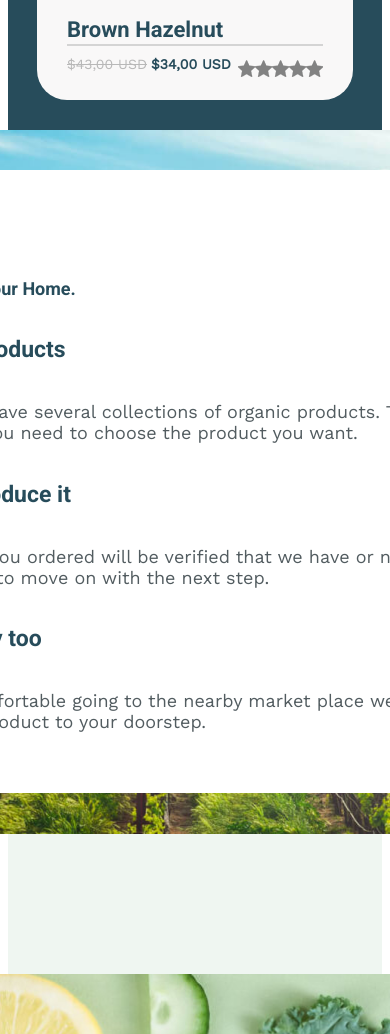
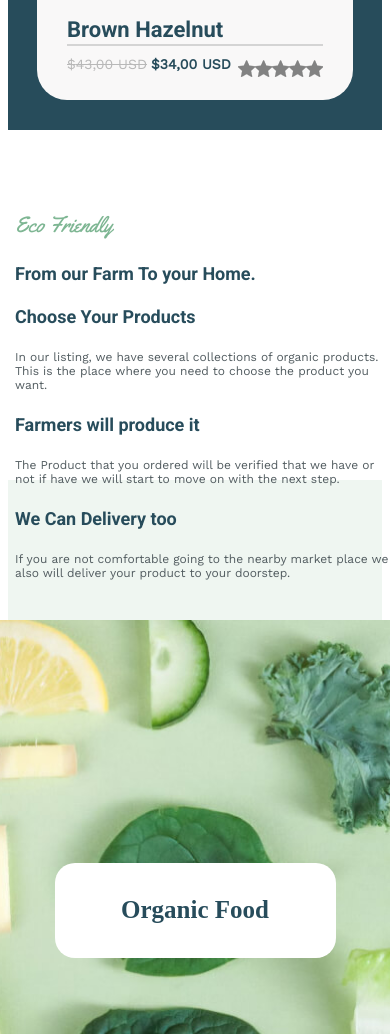
Before and after one commit to AnnaMasko/Organic, a plain HTML site: page index.html in a window 390 px wide. Shown: the part 6700-7734 px from the top of the page. Drawn offline with nearby package versions, Linux system fonts and the light colour scheme; files whose address does not match are found by name.

Commit message:
add adaptation section ecoFriendly

```diff
--- a/styles/ecoFriendly.css
+++ b/styles/ecoFriendly.css
@@ -41,3 +41,163 @@
     font-weight: 400;
     color: var(--color-gray);
 }
+
+@media (max-width:1280px){
+    .ecoFriendly__content{
+        width: 1280px;
+    }
+    .ecoFriendly__img{
+        width: 640px;
+        height: 625px;
+    }
+    .ecoFriendly__container{
+        width: 680px;
+        right: 60px;
+    }
+}
+
+@media (max-width:1152px){
+    .ecoFriendly__content{
+        width: 1152px;
+    }
+    .ecoFriendly__image{
+        height: 600px;
+    }
+    .ecoFriendly__img{
+        width: 576px;
+        height: 562px;
+    }
+    .ecoFriendly__container{
+        width: 610px;
+        height: 563px;
+    }
+}
+
+@media (max-width:1024px){
+    .ecoFriendly__content{
+        width: 1024px;
+    }
+    .ecoFriendly__image{
+        height: 600px;
+    }
+    .ecoFriendly__img{
+        width: 512px;
+        height: 500px;
+    }
+    .ecoFriendly__container{
+        width: 540px;
+        height: 500px;
+    }
+    .container__text{
+        width: 620px;
+        height: 370px;
+    }
+    .text-size{
+        width: 480px;
+        font-size: 20px;
+    }
+    .descriptionText{
+        width: 480px;
+        font-size: 16px;
+    }
+}
+
+@media (max-width:920px){
+    .ecoFriendly__content{
+        width: 920px;
+    }
+    .ecoFriendly__image{
+        height: 500px;
+    }
+    .ecoFriendly__img{
+        width: 450px;
+    }
+    .ecoFriendly__container{
+        width: 460px;
+        height: 450px;
+    }
+    .container__text{
+        margin-left: 40px;
+        width: 420px;
+        height: 370px;
+    }
+    .text-size{
+        width: 400px;
+
+    }
+    .descriptionText{
+        width: 400px;
+
+    }
+}
+
+@media (max-width:820px){
+    .ecoFriendly__content{
+        width: 820px;
+    }
+    .ecoFriendly__image{
+        display: none;
+    }
+    .ecoFriendly__container{
+        width: 700px;
+        height: 450px;
+        position: relative;
+        display: flex;
+        justify-content: center;
+        right: 0;
+    }
+    .container__text{
+        margin-left: 40px;
+        width: 700px;
+        height: 370px;
+    }
+    .text-size{
+        width: 700px;
+    }
+    .descriptionText{
+        width: 700px;
+    }
+}
+
+@media (max-width:768px){
+    .ecoFriendly__content{
+        width: 768px;
+    }
+    .ecoFriendly__container{
+        width: 600px;
+        height: 450px;
+    }
+    .container__text{
+        width: 600px;
+        height: 370px;
+    }
+    .text-size{
+        width: 600px;
+    }
+    .descriptionText{
+        width: 600px;
+    }
+}
+
+@media (max-width:540px){
+    .ecoFriendly__content{
+        width: 540px;
+        height: 350px;
+    }
+    .ecoFriendly__container{
+        width:500px;
+        height: 300px;
+    }
+    .container__text{
+        width: 400px;
+        height: 370px;
+    }
+    .text-size{
+        width: 400px;
+        font-size: 18px;
+    }
+    .descriptionText{
+        width: 380px;
+        font-size: 12px;
+    }
+}
```
